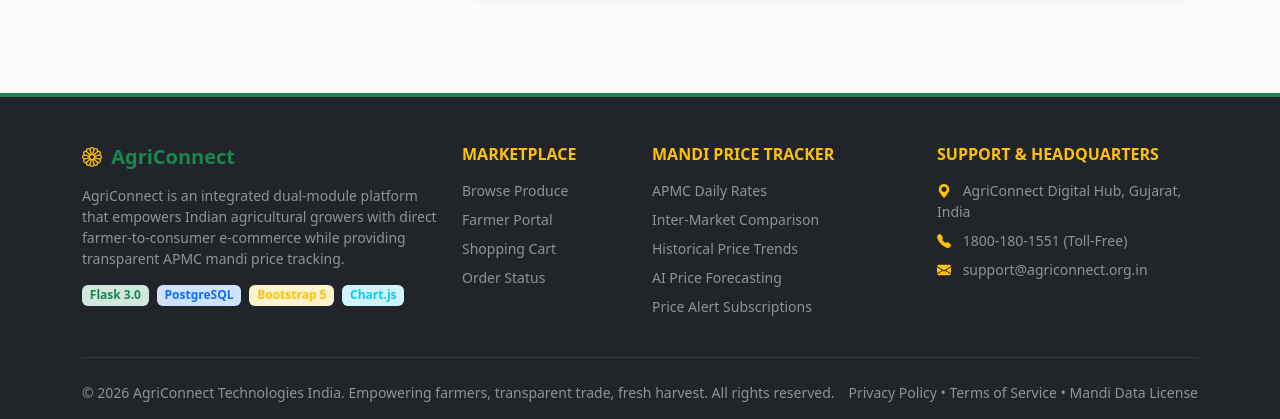
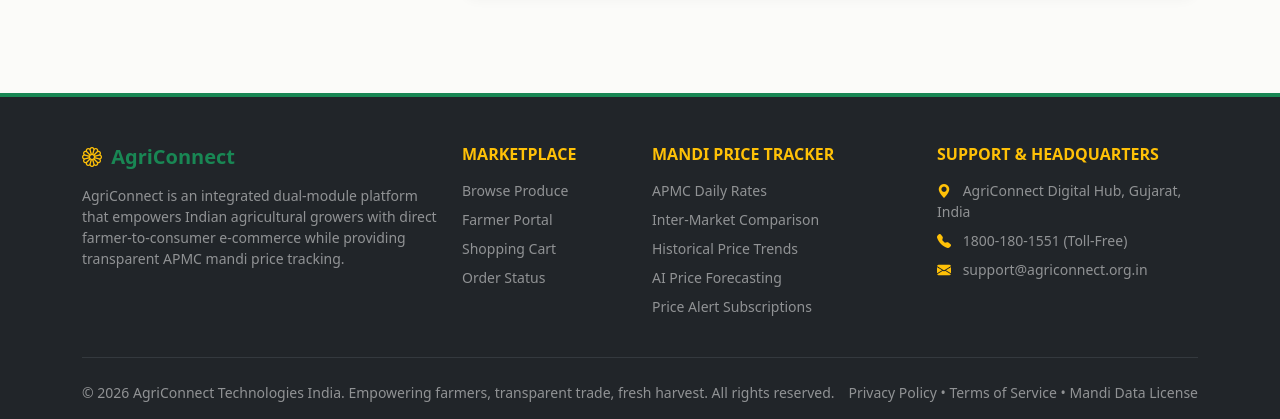
Before and after one commit to niranjanparmar/AgriConnect, a Flask app: page /auth/profile in a window 1280 px wide. Shown: the part 702-1121 px from the top of the page. Run offline with Flask 3, Linux system fonts and the light colour scheme; the visitor is signed in with stand-in values (Sample User, id 1); data that the repository does not hold is empty; some libraries are stand-ins or nearby versions.

Commit message:
Remove tech stack badges from footer across all pages

```diff
--- a/app/templates/base.html
+++ b/app/templates/base.html
@@ -168,15 +168,9 @@
                     <h5 class="fw-bold text-success mb-3">
                         <i class="bi bi-flower1 text-warning me-1"></i> AgriConnect
                     </h5>
-                    <p class="text-white-50 small mb-3">
+                    <p class="text-white-50 small mb-0">
                         AgriConnect is an integrated dual-module platform that empowers Indian agricultural growers with direct farmer-to-consumer e-commerce while providing transparent APMC mandi price tracking.
                     </p>
-                    <div class="d-flex gap-2">
-                        <span class="badge bg-success-subtle text-success">Flask 3.0</span>
-                        <span class="badge bg-primary-subtle text-primary">PostgreSQL</span>
-                        <span class="badge bg-warning-subtle text-warning">Bootstrap 5</span>
-                        <span class="badge bg-info-subtle text-info">Chart.js</span>
-                    </div>
                 </div>
 
                 <div class="col-lg-2 col-md-6">
```
